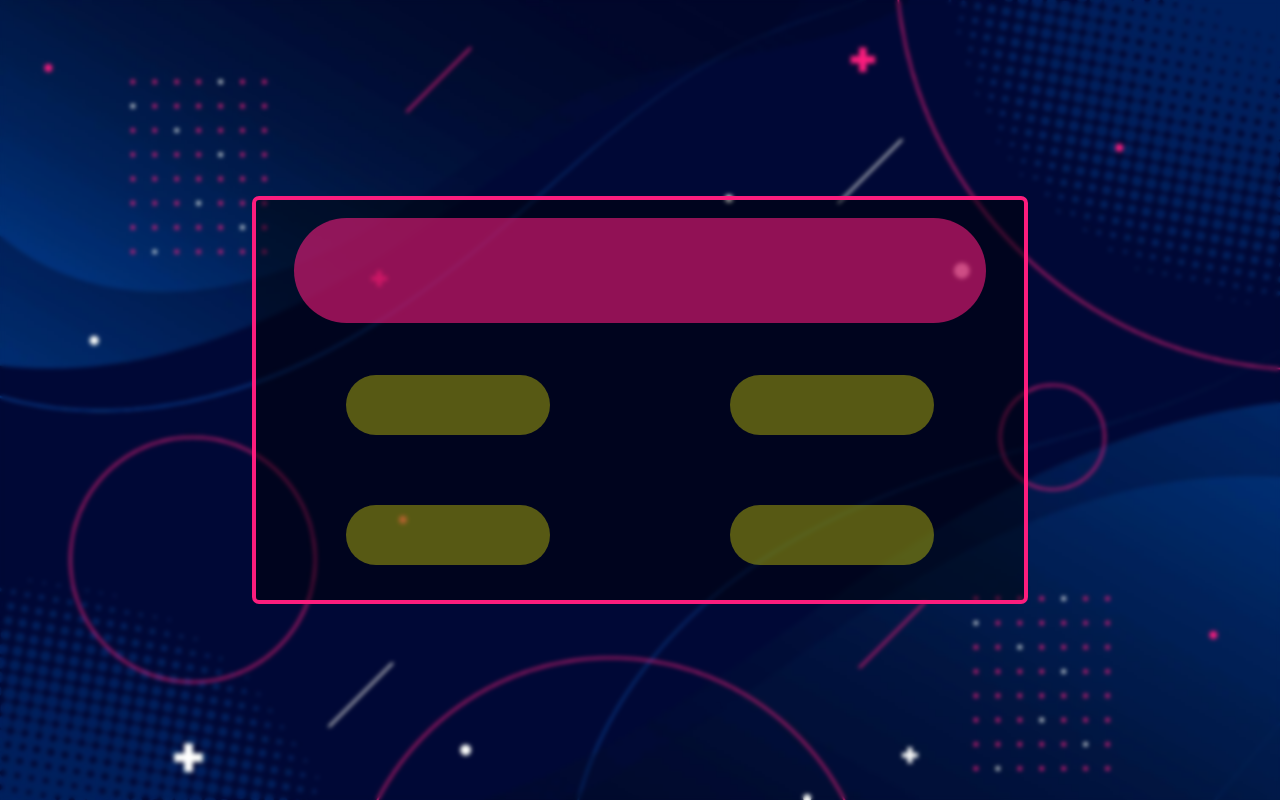
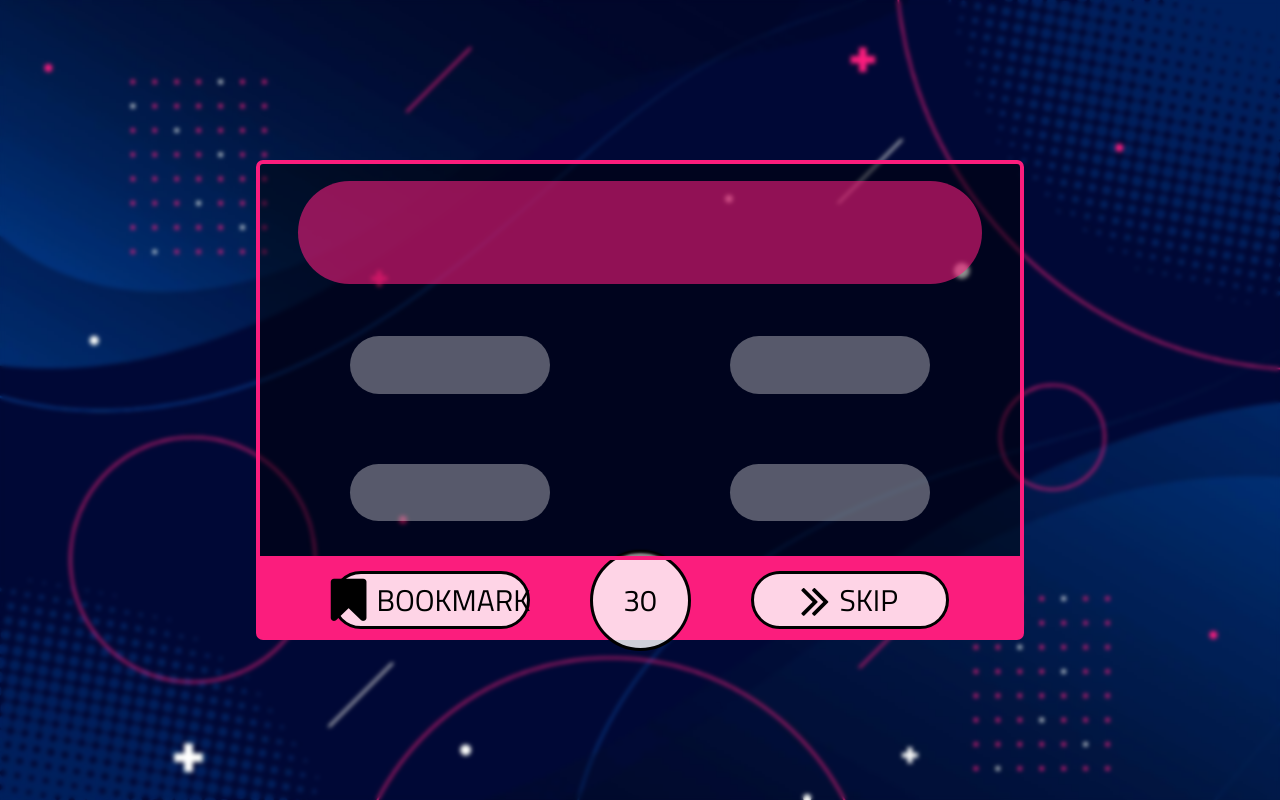
Before and after one commit to KetanDav/QuizChamp, a website: page Quiz.html in a window 1280 px wide. Drawn offline with Linux system fonts and the light colour scheme.

Commit message:
Quiz Page All Done

```diff
--- a/Quiz.html
+++ b/Quiz.html
@@ -5,9 +5,14 @@
     <meta charset="UTF-8">
     <meta name="viewport" content="width=device-width, initial-scale=1.0">
     <title>Document</title>
+    <link rel="stylesheet" href="https://cdnjs.cloudflare.com/ajax/libs/font-awesome/4.7.0/css/font-awesome.min.css">
     <style>
+
+        @import url('https://fonts.googleapis.com/css2?family=Poppins:ital,wght@0,200;0,300;0,400;0,500;0,600;0,700;0,800;0,900;1,200;1,300;1,400;1,500;1,600;1,700;1,800;1,900&family=Titillium+Web:ital,wght@0,200;0,300;0,400;0,600;0,700;0,900;1,200;1,300;1,400;1,600;1,700&display=swap');
+
         *{
             margin: 0;
+            font-family: 'Titillium Web';
         }
         body{
             background-image: url(back1.jpg);
@@ -21,16 +26,20 @@
             display: flex;
             justify-content: center;
             align-items: center;
+            flex-direction: column;
         }
         .qCard{
             background-color: rgba(0, 0, 0, 0.44);
             width: 60vw;
             height: 50vh;
+            box-sizing: border-box;
             display: flex;
             flex-direction: column;
             backdrop-filter: blur(1px);
             border: 4px solid rgb(251,29,125);
             border-radius: 7px;
+            border-bottom-left-radius: 0px;
+            border-bottom-right-radius: 0px;
         }
         .Q{
             width: 100%;
@@ -58,7 +67,46 @@
             margin: 35px 90px;
             border-radius: 100px;
             height: auto;
-            background-color: rgba(255, 255, 0, 0.341);
+            background-color: rgba(255, 255, 255, 0.341);
+        }
+        .otherBtns{
+            width: 60vw;
+            height: 10%;
+            background-color: rgb(251,29,125);
+            border-radius: 7px;
+            border-top-left-radius: 0px;
+            border-top-right-radius: 0px;
+            display: flex;
+            justify-content: center;
+            align-items: center;
+            gap: 60px;
+        }
+        .bookmark,.skip{
+            width: 25%;
+            height: 65%;
+            background-color: rgba(255, 255, 255, 0.811);
+            border: 3px solid black;
+            border-radius: 109px;
+            display: flex;
+            justify-content:  center;
+            align-items: center;
+            font-size: 30px;
+
+        }
+        .timer{
+            height: 95px;
+            width: 95px;
+            border-radius: 100%;
+            border: 3px solid black;
+            background-color: rgba(255, 255, 255, 0.811);
+            display: flex;
+            justify-content:  center;
+            align-items: center;
+            font-size: 30px;
+        }
+        .fa{
+            font-size: 50px;
+            margin-right: 10px;
         }
     </style>
 </head>
@@ -75,6 +123,19 @@
                 <div class="option"></div>
             </div>
         </div>
+        <div class="otherBtns">
+            <div class="bookmark">
+                <i class="fa fa-bookmark" aria-hidden="true"></i>
+                BOOKMARK
+            </div>
+            <div class="timer">
+                30
+            </div>
+            <div class="skip">
+                <i class="fa fa-angle-double-right" aria-hidden="true"></i>
+                SKIP
+            </div>
+        </div>
     </div>
 </body>
 </html>
```
